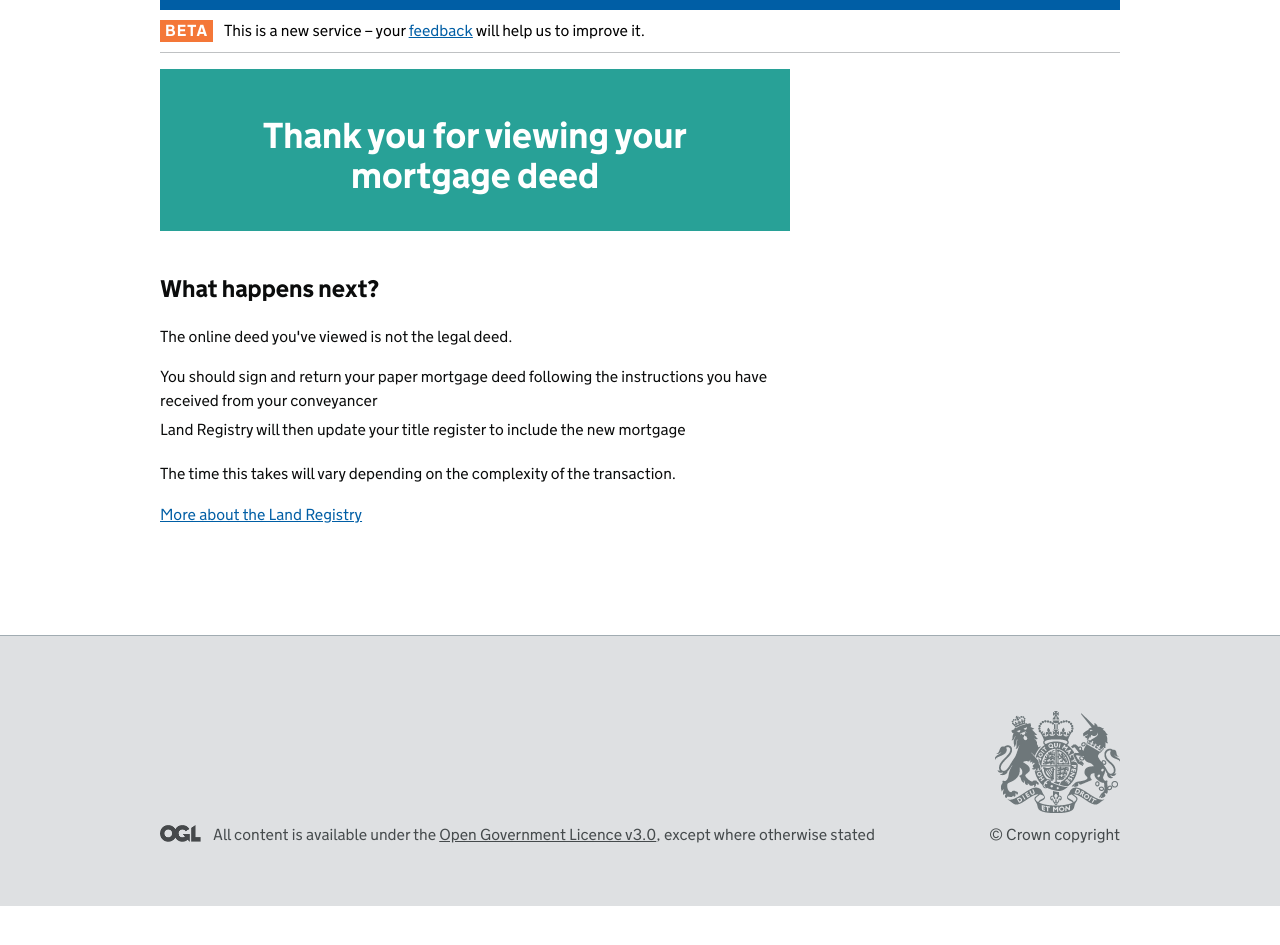
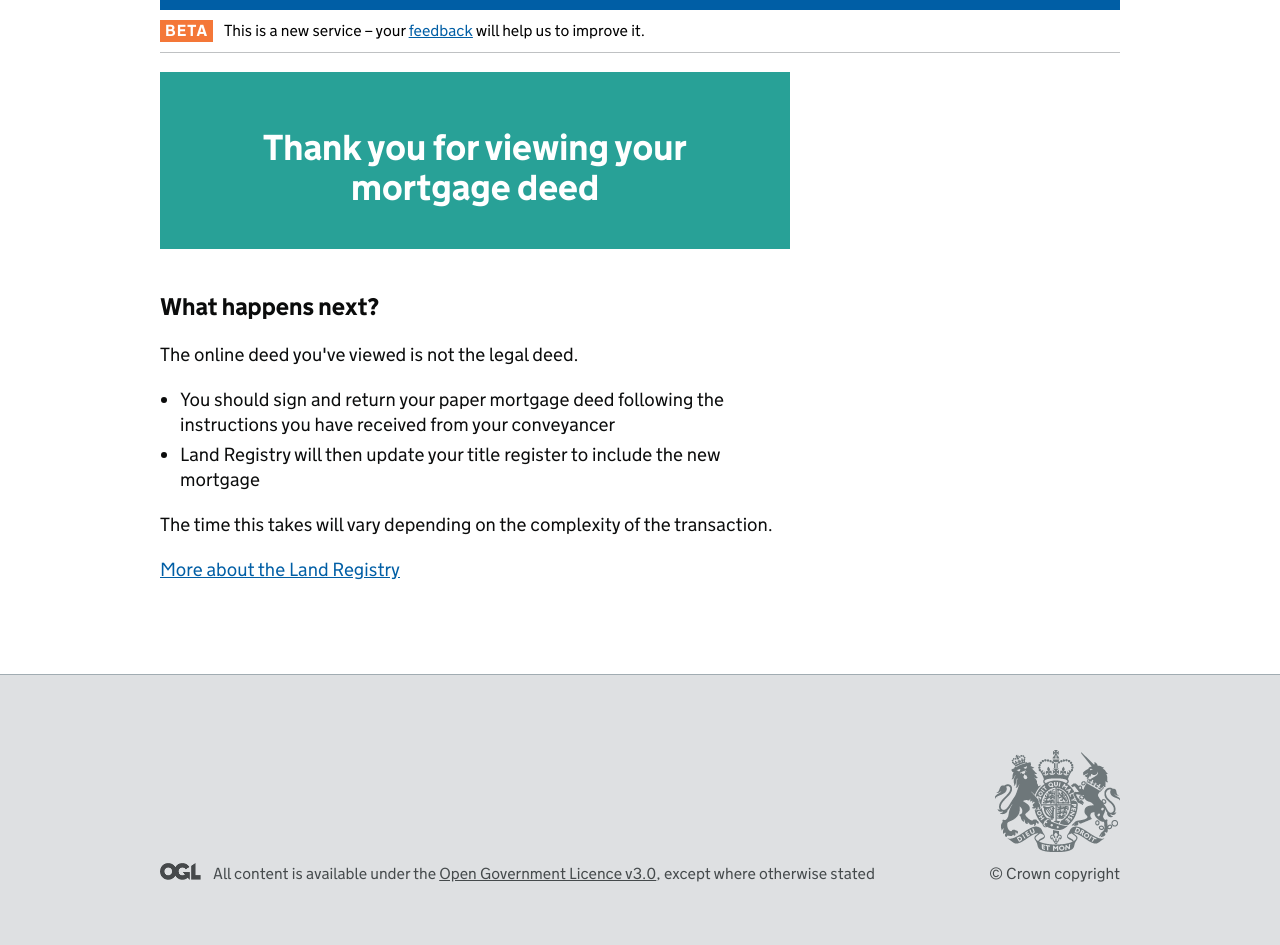
Before and after one commit to LandRegistry-Attic/dm-borrower-frontend, a Python web app: template application/templates/finished.html in a window 1280 px wide. Shown: the part 73-1018 px from the top of the page. Before the commit the page ends 979 px from the top, so only its background shows below. Run offline with Jinja, Linux system fonts and the light colour scheme; the template is opened without the code that fills it, so the values that code supplies are empty; some libraries are stand-ins or nearby versions.

Commit message:
refactored html to match prototype design

```diff
--- a/application/templates/finished.html
+++ b/application/templates/finished.html
@@ -1,11 +1,9 @@
 {% extends "base/lr_base_layout.html" %}
 
 {% block content %}
-
-  <div class="main" id="content">
+  <main id="content" role="main">
     {{ super() }}
 
-    <div class="inner-block">
       <div class="grid-row">
         <div class="column-two-thirds">
 
@@ -18,10 +16,10 @@
           <h2 class="heading-medium">What happens next?</h2>
 
           <p>The online deed you've viewed is not the legal deed.</p>
-          <ul>
+          <ul class="list-bullet">
             <li>
-              You should sign and return your paper mortgage deed following the instructions you have received
-              from your conveyancer
+              You should sign and return your paper mortgage deed following the instructions you have received from your
+              conveyancer
             </li>
             <li>
               Land Registry will then update your title register to include the new mortgage
@@ -32,11 +30,11 @@
             transaction.
           </p>
 
-              <p><a href="https://www.gov.uk/government/organisations/land-registry">More about the Land Registry</a></p>
-
+          <div class="division-standard-top">
+            <a href="https://www.gov.uk/government/organisations/land-registry">More about the Land Registry</a>
+          </div>
         </div>
       </div>
-    </div>
-  </div>
+    </main>
 
 {% endblock %}
```
